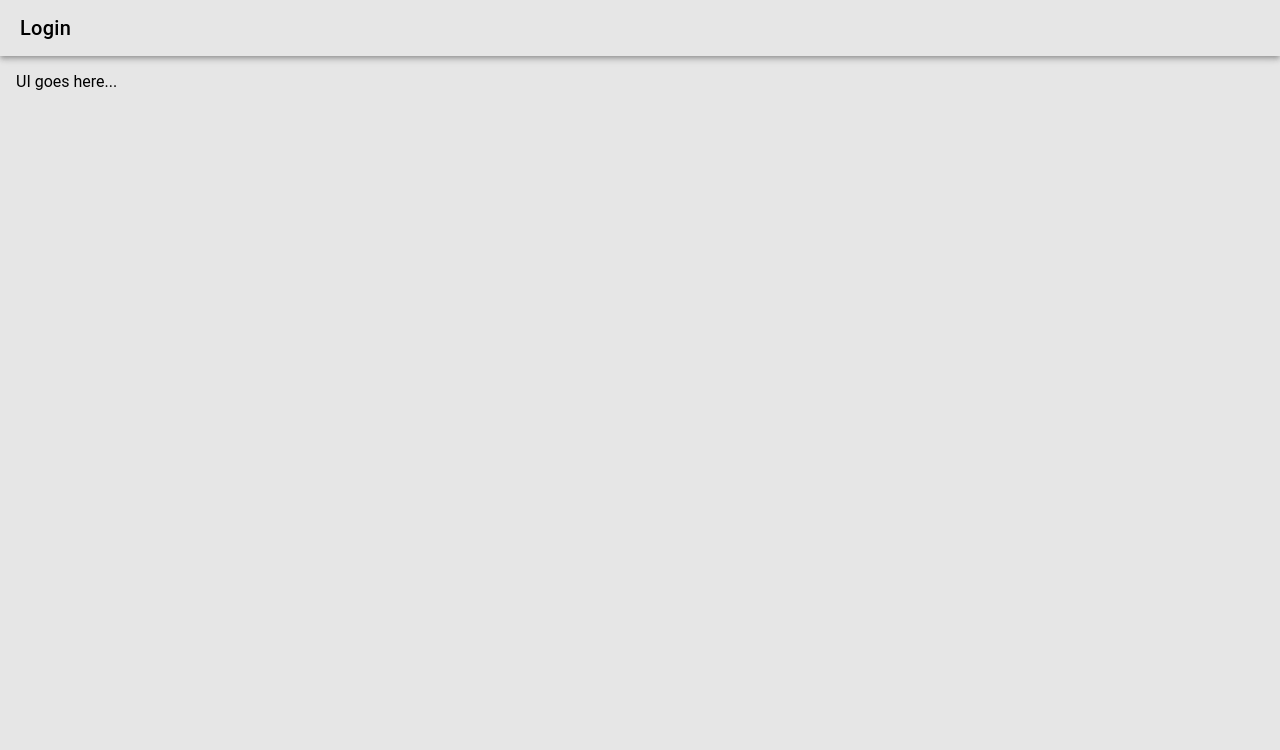
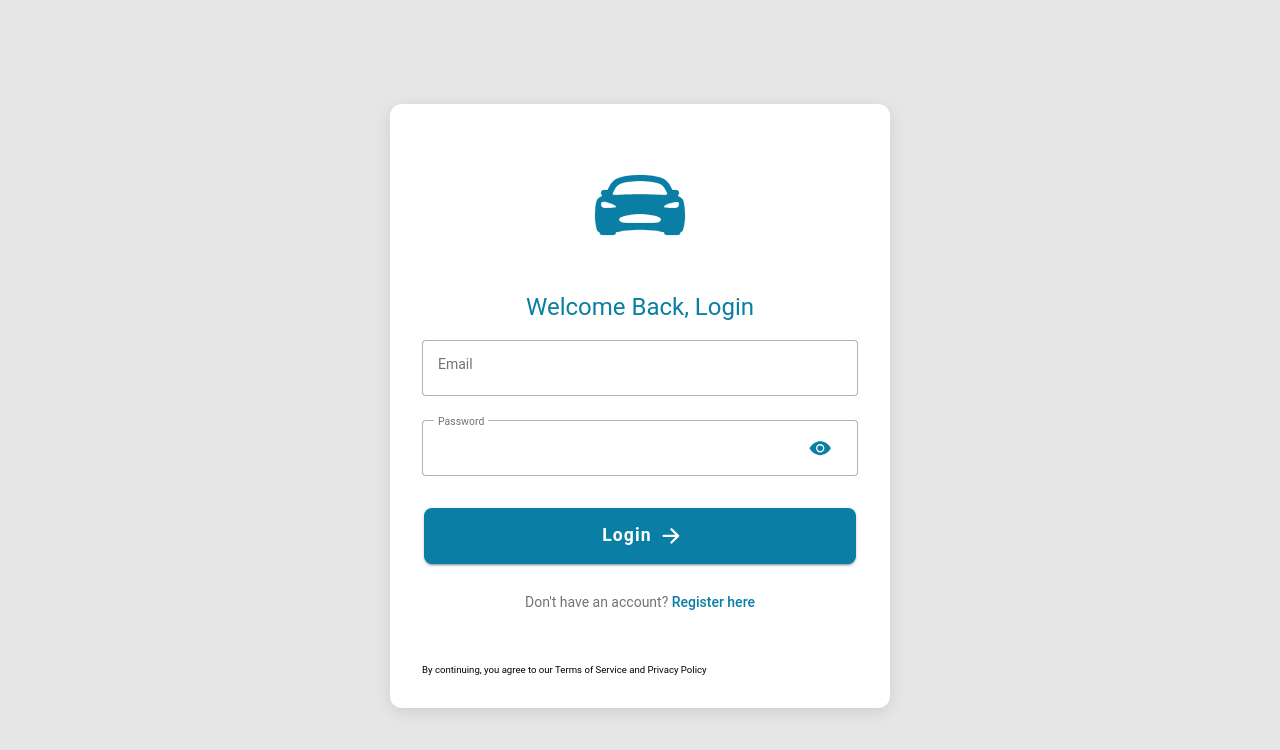
Before and after one commit to jvcByte/auto_care, a React (Vite) app: page /login in a window 1280 px wide. Shown: the top 750 px of the page. Built offline with nearby package versions, Linux system fonts and the light colour scheme.

Commit message:
feat(auth): add login page

```diff
--- a/src/App.tsx
+++ b/src/App.tsx
@@ -38,8 +38,8 @@ import { Route, Switch } from 'react-router-dom';
 import { IonReactRouter } from '@ionic/react-router';
 import Home from './pages/Home';
 import Welcome from './components/Welcome/Welcome';
-import Login from './pages/Login';
-import Register from './pages/Register';
+import Login from './pages/auth/Login';
+import Register from './pages/auth/Register';
 import NotFound from './pages/not-found/NotFound';
 import Dashboard from './pages/users/dashboard/Dashboard';
 
@@ -58,9 +58,9 @@ const App: React.FC = () => (
           <Route exact path="/">
             <Welcome
               title="Welcome to Auto Care"
-              subtitle="Click the link below to go to the home page:"
-              text="Go to Home"
-              link="/home"
+              subtitle="Click the link below to go to the login page:"
+              text="Go to Login"
+              link="/login"
             />
           </Route>
           <Route path="*" component={NotFound} />
--- a/src/pages/Login.tsx
+++ /dev/null
@@ -1,20 +0,0 @@
-import { IonContent, IonHeader, IonPage, IonTitle, IonToolbar } from '@ionic/react';
-import React from 'react';
-
-const Login: React.FC = () => {
-
-    return (
-        <IonPage>
-            <IonHeader>
-                <IonToolbar>
-                    <IonTitle>Login</IonTitle>
-                </IonToolbar>
-            </IonHeader>
-            <IonContent className="ion-padding">
-                UI goes here...
-            </IonContent>
-        </IonPage>
-    );
-};
-
-export default Login;
--- /dev/null
+++ b/src/pages/auth/Login.css
@@ -0,0 +1,101 @@
+/* Form title */
+h1 {
+  font-size: 1.8rem;
+  font-weight: 600;
+  color: var(--ion-color-primary);
+  margin: 0 0 2rem 0;
+  text-align: center;
+}
+
+/* Link to register */
+a {
+    text-decoration: none;
+    font-weight: 500;
+}
+
+/* Logo and icon container */
+.logo-container {
+  margin: 0 auto 2rem;
+  text-align: center;
+}
+
+.app-logo {
+  max-width: 120px;
+  height: auto;
+  margin: 0 auto;
+  display: block;
+}
+
+/* Fallback icon container */
+.button-icon {
+  --size: 7rem;
+  --background: var(--ion-color-step-200, #b4ddeb);
+  color: white;
+  border-radius: 50%;
+  padding: 2.5rem;
+  display: block;
+  margin: 0 auto;
+  transition: all 0.3s ease;
+  width: 6rem;
+  height: 6rem;
+}
+
+/* Dark mode adjustments */
+@media (prefers-color-scheme: dark) {
+  .button-icon {
+    background: var(--ion-background-color-step-100);
+  }
+}
+
+/* Main form container */
+.ion-form {
+  display: flex;
+  flex-direction: column;
+  gap: 1.5rem;
+  max-width: 500px;
+  margin: 0 auto;
+  padding: 1rem;
+}
+
+/* Card styling */
+ion-card {
+  max-width: 500px;
+  margin: 2rem auto;
+  box-shadow: 0 4px 16px rgba(0, 0, 0, 0.1);
+  border-radius: 12px;
+  overflow: hidden;
+}
+
+/* Submit button */
+ion-button[type="submit"] {
+  --border-radius: 8px;
+  --padding-top: 1rem;
+  --padding-bottom: 1rem;
+  font-weight: 600;
+  margin-top: 0.5rem;
+  text-transform: none;
+  font-size: 1.1rem;
+}
+
+small {
+    font-size: 0.6rem;
+    font-weight: 400;
+}
+
+
+
+/* Animation for form elements */
+@keyframes fadeIn {
+  from { opacity: 0; transform: translateY(10px); }
+  to { opacity: 1; transform: translateY(0); }
+}
+
+ion-input, ion-button, ion-card {
+  animation: fadeIn 0.3s ease-out forwards;
+  opacity: 0;
+}
+
+ion-input:nth-child(1) { animation-delay: 0.1s; }
+ion-input:nth-child(2) { animation-delay: 0.2s; }
+ion-button { animation-delay: 0.3s; }
+ion-card { animation-delay: 0.4s; }
--- /dev/null
+++ b/src/pages/auth/Login.tsx
@@ -0,0 +1,88 @@
+import {
+    IonCard,
+    IonCardContent,
+    IonContent,
+    IonHeader,
+    IonInput,
+    IonButton,
+    IonPage,
+    IonTitle,
+    IonToolbar,
+    IonText,
+    IonItem,
+    IonIcon,
+    IonInputPasswordToggle,
+} from '@ionic/react';
+import React from 'react';
+import './Login.css';
+import { carSport, arrowForwardOutline } from 'ionicons/icons';
+
+const Login: React.FC = () => {
+    // eslint-disable-next-line @typescript-eslint/no-explicit-any
+    const DoLogin = (event: any) => {
+        event.preventDefault();
+        console.log(event);
+    }
+
+    return (
+        <IonPage>
+            <IonHeader className='ion-no-border'>
+                <IonToolbar>
+                    <IonTitle></IonTitle>
+                </IonToolbar>
+            </IonHeader>
+            <IonContent className="ion-padding" scrollY={false}>
+                <IonCard>
+                    <IonCardContent>
+                        <div className="ion-text-center">
+                            <IonIcon
+                                icon={carSport}
+                                className="ion-margin-bottom button-icon"
+                                size="large"
+                                color="primary"
+                            />
+                        </div>
+                        <h1 className="ion-text-center">Welcome Back, Login</h1>
+                        <form onSubmit={DoLogin} className="ion-padding ion-form">
+                            <IonInput
+                                label='Email'
+                                labelPlacement='floating'
+                                fill='outline'
+                                placeholder="jvcbyte@example.com"
+                                type="email"
+                                name="email"
+                            />
+                            <IonInput
+                                label='Password'
+                                labelPlacement='floating'
+                                fill='outline'
+                                placeholder="**********"
+                                type="password"
+                                name="password"
+                            >
+                                <IonInputPasswordToggle slot="end" />
+                            </IonInput>
+                            <IonButton
+                                type="submit"
+                                expand="block"
+                                className="ion-margin-top"
+                            >
+                                Login
+                                <IonIcon icon={arrowForwardOutline} slot="end" />
+                            </IonButton>
+
+                            <IonText className="ion-text-center">
+                                <p>Don't have an account? <a href="/register" className="ion-text-primary">Register here</a></p>
+                            </IonText>
+                        </form>
+                        <IonItem lines="none" className="ion-margin-top ion-text-center">
+                            <small>By continuing, you agree to our Terms of Service and Privacy Policy</small>
+                        </IonItem>
+                    </IonCardContent>
+                </IonCard>
+            </IonContent>
+        </IonPage>
+    );
+};
+
+export default Login;
```
Also changed, not shown: src/pages/auth/Register.tsx (renamed from src/pages/Register.tsx).
